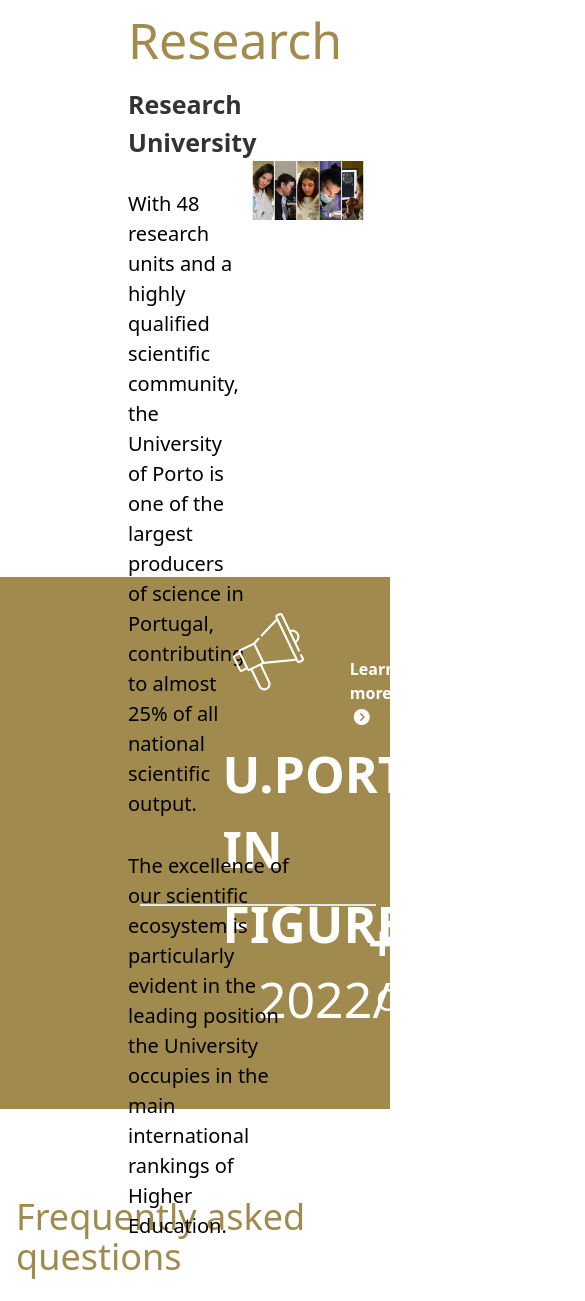
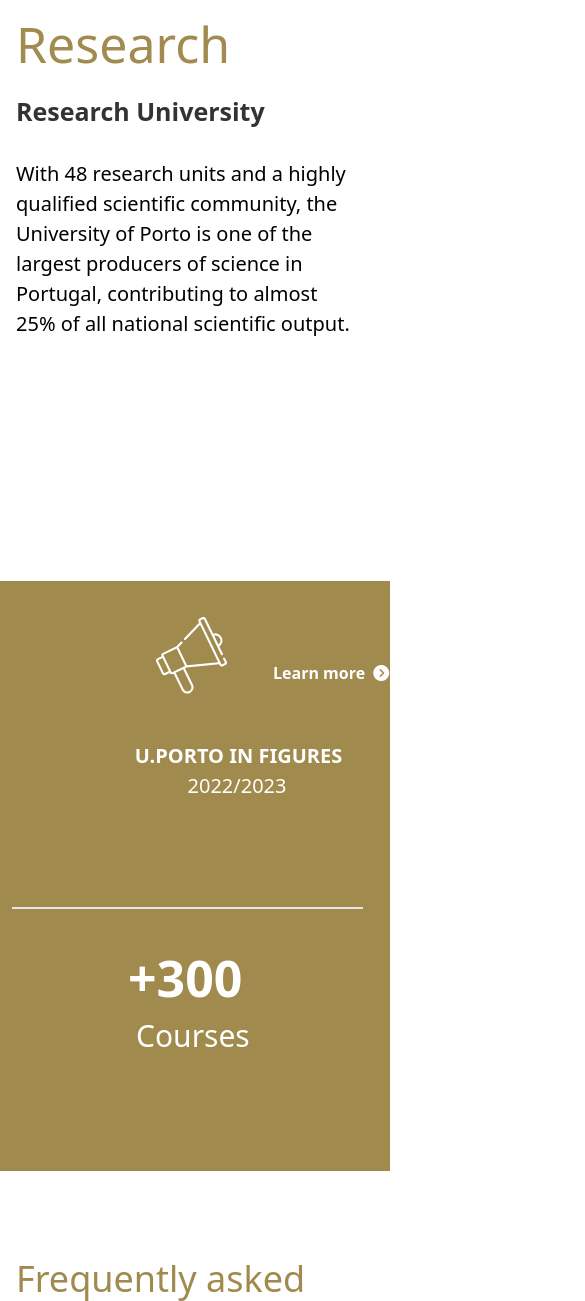
Before and after one commit to musi922/ThegymCloningGate, a website: page index.html in a window 390 px wide. Shown: the part 2874-4175 px from the top of the page, 585 px wide, since content can reach past the window. Drawn offline with Linux system fonts and the light colour scheme.

Commit message:
Adding Figures responsive feauture

```diff
--- a/index.html
+++ b/index.html
@@ -227,7 +227,7 @@
 
 
 
-    <section class="h-[68vh]  w-full pl-32 ">
+    <section class="h-[68vh]  w-full pl-4 sm:pl-4 md:pl-4 lg:pl-32 xl:pl-32 2xl:pl-32">
         <div class="mt-[3%]">
             <h1 class="text-[#a28b4f] text-[50px] font-light">  Research</h1>
         </div>
@@ -235,10 +235,10 @@
             <h1 class="text-[#333333] text-[25px] font-bold">Research University</h1>
 
         <div class="w-full flex gap-2">
-            <div class="w-[50%] text-[20px] h-[15vh] font-thin pt-7">
-                <h1 > With 48 research units and a highly qualified scientific community, the University of Porto is one of the largest producers of science in Portugal, contributing to almost 25% of all national scientific output. <br><span class="mt-8 absolute w-[42%]">The excellence of our scientific ecosystem is particularly evident in the leading position the University occupies in the main international rankings of Higher Education.  </span>      </h1>
+            <div class="w-[100%] md:w-[100%] xl:w-[50%] lg:w-[50%] 2xl:w-[50%]  text-[20px] h-[15vh] font-thin pt-7">
+                <h1 > With 48 research units and a highly qualified scientific community, the University of Porto is one of the largest producers of science in Portugal, contributing to almost 25% of all national scientific output. <br><span class="mt-8 absolute w-[42%] hidden md:hidden sm:hidden lg:block xl:block 2xl:block">The excellence of our scientific ecosystem is particularly evident in the leading position the University occupies in the main international rankings of Higher Education.  </span>      </h1>
             </div>
-            <div class="w-[50%] h-[35vh] ">
+            <div class="w-[50%] h-[35vh] hidden md:hidden sm:hidden xl:block lg:block 2xl:block">
                 <img src="/images/pirlo.jpg" alt="" >
 
 
@@ -250,29 +250,30 @@
 
 
     </section>
-    <section class="h-[63vh]  w-full pl-32 bg-[#a18a4d] flex-col">
-    <div class="flex ml-[40%]">
+
+    <section class="  w-full pl-[-2%]  bg-[#a18a4d] flex-col h-[70vh] sm:h-[100vh] lg:h-[63vh] xl:lg:h-[63vh] 2xl:lg:h-[63vh]">
+    <div class="flex flex-col sm:items-start ml-[40%]">
         <img src="/images/download.svg" class="h-[10vh] absolute mt-9"  >
         <h1><a href="#" class="text-white font-semibold mt-20 absolute inline-block ml-[30%]">Learn more <i class="fa-solid fa-circle-chevron-right ml-1"></i></a>
         </h1>
     </div>
-    <div class="w-[90%] h-[20vh] ml-3 mt-40 font-bold text-[50px] flex-col text-white border-b-2">
+    <div class="sm:text-[10px]  flex sm:items-star w-[90%] h-[20vh] ml-3 mt-40 font-bold text-[20px] lg:text-[50px] xl:text-[50px] 2xl:text-[50px] flex-col text-white border-b-2">
         <h1 class="ml-[35%]">U.PORTO IN FIGURES</h1>
             <h1 class="ml-[50%] font-thin">2022/2023</h1>
 
     </div>
-    <div class="flex gap-80 pl-60">
+    <div class=" flex  lg:flex lg:gap-52 xl:flex xl:gap-52 2xl:flex 2xl:gap-52 gap-12 mt-8 pl-32 lg:pl-32 xl::pl-32 2xl:pl-32 sm:pl-60">
         <div class="flex-col text-white ">
             <h1 class="font-bold text-[50px]">+300</h1>
                <h1 class="font-thin text-[30px] mt-[-1%] ml-2 absolute"> Courses</h1>
 
         </div>
-        <div class="flex-col text-white ">
+        <div class="flex-col text-white hidden sm:hidden md:hidden lg:block xl:block 2xl:block">
             <h1 class="font-bold text-[50px] ml-[-4%]">+35.000</h1>
                <h1 class="font-thin text-[32px] mt-[-1%] ml-[-2%] absolute"> Students enrolled</h1>
 
         </div>
-        <div class="flex-col text-white ">
+        <div class="flex-col text-white hidden sm:hidden md:hidden lg:block xl:block 2xl:block">
             <h1 class="font-bold text-[50px] ">40</h1>
             <h1 class="font-thin text-[30px] mt-[-1%] ml-[-2%] absolute"> Research Units</h1>
 
@@ -282,6 +283,7 @@
 
 
     </section>
+
     <section class=" pt-10">
         <div class="max-w-7xl mx-auto py-12 px-4 sm:px-6 lg:px-8">
             <h1 class="text-4xl font-medium text-[#a18a4d] mb-8">Frequently asked questions</h1>
```
Also changed, not shown: src/output.css.
